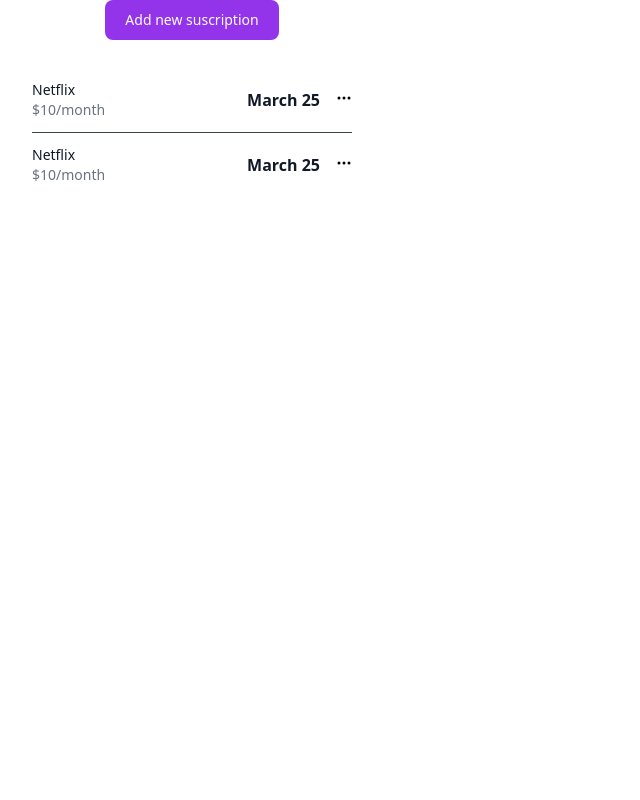
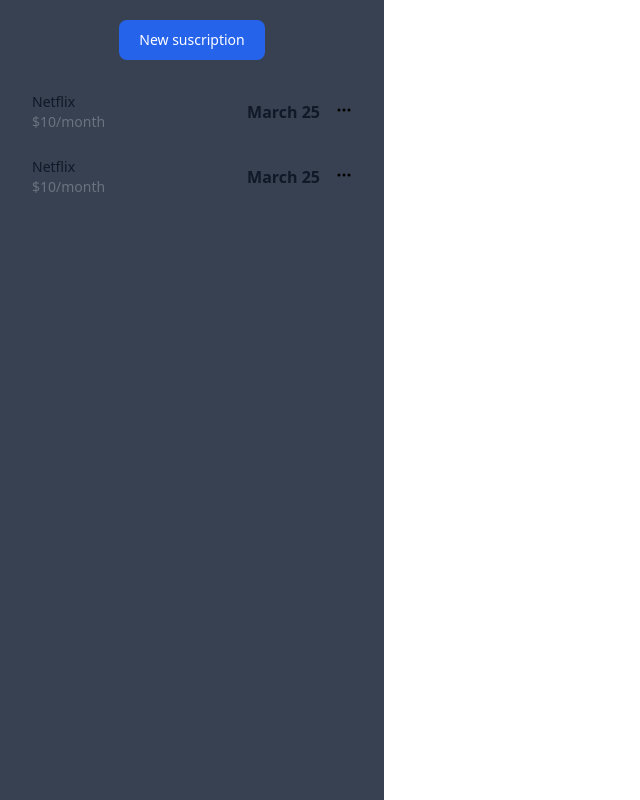
Before and after one commit to dlcastillop/controllo, a React (Vite) app: page / in a window 1280 px wide. Shown: the top 800 px of the page, without its empty margins (0-640 px from the left). Built offline with nearby package versions, Linux system fonts and the light colour scheme.

Commit message:
main button layout

```diff
--- a/src/App.jsx
+++ b/src/App.jsx
@@ -6,15 +6,15 @@
   const [showModal, setShowModal] = useState(false);
 
   return (
-    <div className="flex flex-col gap-5 justify-center items-center">
+    <div className="flex flex-col gap-5 items-center bg-gray-700 w-full h-full">
       <Modal showModal={showModal} hideModal={() => setShowModal(false)} />
 
       <button
         type="button"
-        className="focus:outline-none text-white focus:ring-4 font-medium rounded-lg text-sm px-5 py-2.5 mb-2 bg-purple-600 hover:bg-purple-700 focus:ring-purple-900"
+        className="text-white font-medium rounded-lg text-sm px-5 py-2.5 text-center bg-blue-600 hover:bg-blue-700 mt-5"
         onClick={() => setShowModal(true)}
       >
-        Add new suscription
+        New suscription
       </button>
 
       <ul role="list" className="divide-y divide-gray-700 w-80">
```
